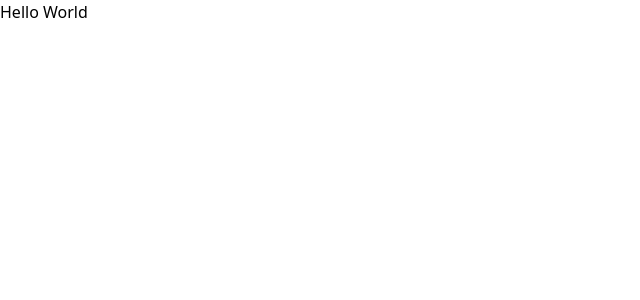
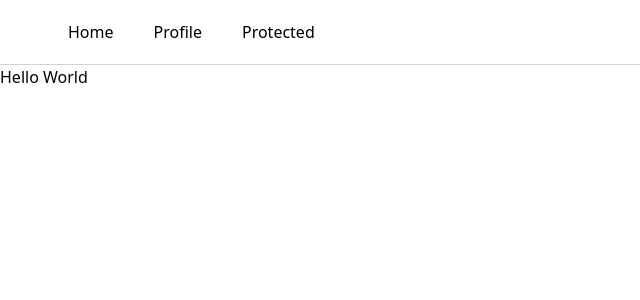
Before and after one commit to fmontes/next-tailwind-auth, a Next.js app: page / in a window 1280 px wide. Shown: the top 300 px of the page, without its empty margins (0-640 px from the left). Built offline with nearby package versions, Linux system fonts and the light colour scheme.

Commit message:
Login logout with Google and Facebook

```diff
--- a/pages/_app.tsx
+++ b/pages/_app.tsx
@@ -1,5 +1,7 @@
 import React from 'react';
 import { AppProps } from 'next/app';
+
+import Link from 'next/link';
 
 import 'tailwindcss/tailwind.css';
 import '../styles/global.css';
@@ -7,6 +9,17 @@ import '../styles/global.css';
 function MyApp({ Component, pageProps }: AppProps): JSX.Element {
     return (
         <>
+            <nav className="py-5 px-12 border-b border-gray-300">
+                <Link href="/">
+                    <a className="mx-5">Home</a>
+                </Link>
+                <Link href="/profile">
+                    <a className="mx-5">Profile</a>
+                </Link>
+                <Link href="/protected">
+                    <a className="mx-5">Protected</a>
+                </Link>
+            </nav>
             <Component {...pageProps} />
         </>
     );
--- /dev/null
+++ b/pages/profile.tsx
@@ -0,0 +1,47 @@
+import { useState, useEffect } from 'react';
+
+import { Auth } from 'aws-amplify';
+import { CognitoHostedUIIdentityProvider } from '@aws-amplify/auth/lib/types';
+
+import '../configureAmplify';
+
+function Profile(): JSX.Element {
+    useEffect(() => {
+        checkUser();
+
+        async function checkUser() {
+            const user = await Auth.currentAuthenticatedUser();
+            console.log(user);
+        }
+    }, []);
+
+    return (
+        <div>
+            <button
+                onClick={() =>
+                    Auth.federatedSignIn({ provider: CognitoHostedUIIdentityProvider.Google })
+                }
+            >
+                Sign in with Google
+            </button>
+            <button
+                onClick={() =>
+                    Auth.federatedSignIn({ provider: CognitoHostedUIIdentityProvider.Facebook })
+                }
+            >
+                Sign in with Facebook
+            </button>
+
+            <button onClick={() => Auth.signOut()}>Sign Out</button>
+        </div>
+    );
+}
+
+export default Profile;
+
+// Hosted UI Endpoint: https://nexttailwindauth28e67092-28e67092-dev.auth.us-east-1.amazoncognito.com/
+// Test Your Hosted UI Endpoint: https://nexttailwindauth28e67092-28e67092-dev.auth.us-east-1.amazoncognito.com/login?response_type=code&client_id=4t90q0hghp1k0e3qn23lujh48q&redirect_uri=http://localhost:3000/
+
+
+// This URL needs to be added in the redirect url in Facebook and Google console
+// https://nexttailwindauth28e67092-28e67092-dev.auth.us-east-1.amazoncognito.com/oauth2/idpresponse
```
Also changed, not shown: .eslintrc.js.
